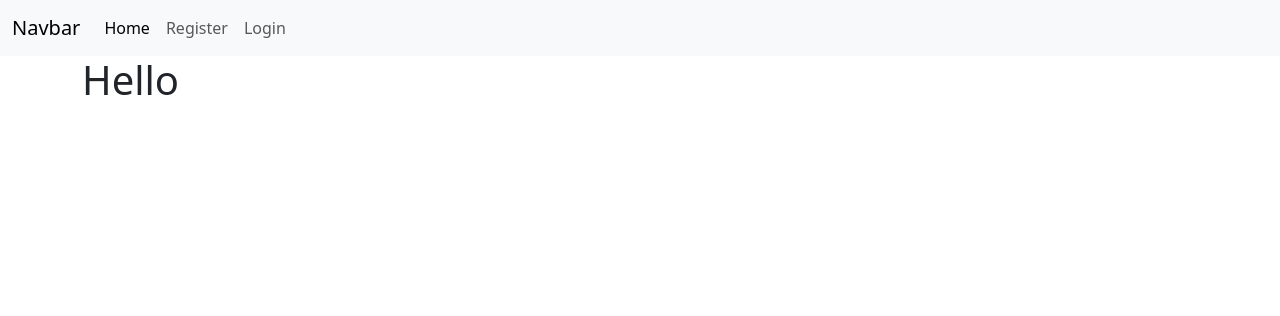
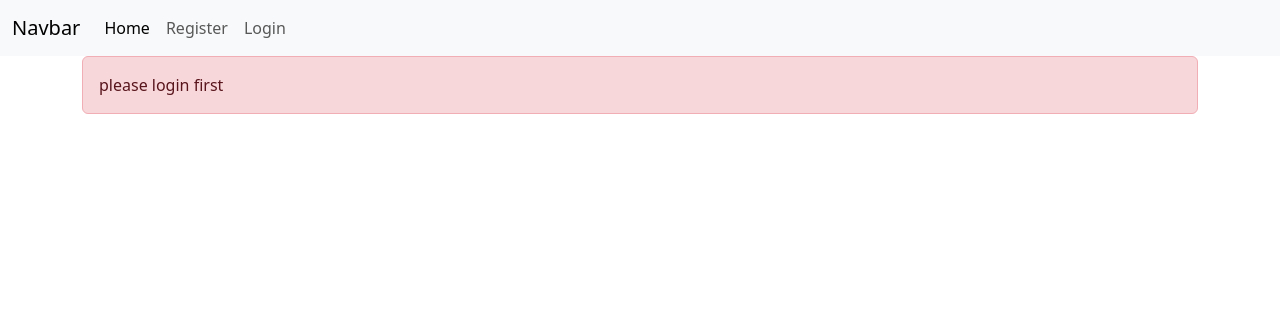
Before and after one commit to NafisFuadTanvir/Django_authentication_practise, a Django app: page / in a window 1280 px wide. Shown: the top 316 px of the page. Run offline with Django 5.2, Linux system fonts and the light colour scheme.

Commit message:
signup,login,private route added

```diff
--- a/authentication/settings.py
+++ b/authentication/settings.py
@@ -125,6 +125,8 @@ STATICFILES_DIRS=[STATIC_DIR,]
 MEDIA_ROOT= MEDIA_DIR
 MEDIS_URL= '/media/'
 
+#login
+LOGIN_URL = 'login:login'
 
 # Default primary key field type
 # https://docs.djangoproject.com/en/5.1/ref/settings/#default-auto-field
--- a/login/urls.py
+++ b/login/urls.py
@@ -1,6 +1,8 @@
 
 from django.urls import path,include
 from login import views
+from django.conf import settings
+from django.contrib.staticfiles.urls import staticfiles_urlpatterns,static
 
 app_name='login'
 urlpatterns = [
@@ -8,5 +10,9 @@ urlpatterns = [
     path('', views.index,name='index' ),
     path('register/',views.register,name='register'),
     path('login/',views.login_page,name='login'),
-    path('user_login/',views.user_login,name='user_login')
+    path('user_login/',views.user_login,name='user_login'),
+    path('user_logout/',views.user_logout,name='user_logout')
 ]
+
+urlpatterns += staticfiles_urlpatterns()
+urlpatterns += static(settings.MEDIA_URL, document_root=settings.MEDIA_ROOT)
--- a/login/views.py
+++ b/login/views.py
@@ -4,10 +4,20 @@ from django.contrib.auth import authenticate,login,logout
 from django.http import HttpResponse,HttpResponseRedirect
 from django.contrib.auth.decorators import login_required
 from django.urls import reverse
+from django.contrib.auth.models import User
+from login.models import UserInfo
 # Create your views here.
 
 def index(request):
     dict={}
+    if request.user.is_authenticated:
+        current_user=request.user
+        user_id= current_user.id
+        user_basic_info= User.objects.get(pk=user_id)
+        user_more_info= UserInfo.objects.get(user__pk=user_id)
+
+
+        dict={'user_basic_info':user_basic_info,'user_more_info':user_more_info}
 
     return render(request,'login_app/index.html',context=dict)
 
@@ -65,3 +75,10 @@ def user_login(request):
 
     else:
         return render(request,'login_app/login.html',context={})
+
+
+@login_required
+def user_logout(request):
+    logout(request)
+
+    return HttpResponseRedirect(reverse('login:index'))
--- a/templates/login_app/base.html
+++ b/templates/login_app/base.html
@@ -16,15 +16,24 @@
           </button>
           <div class="collapse navbar-collapse" id="navbarSupportedContent">
             <ul class="navbar-nav me-auto mb-2 mb-lg-0">
+
+
               <li class="nav-item">
                 <a class="nav-link active" aria-current="page" href="{% url 'login:index' %}">Home</a>
               </li>
+
+              {% if user.is_authenticated %}
+              <li class="nav-item">
+                <a class="nav-link" href="{% url 'login:user_logout' %}">Logout</a>
+              </li>
+               {% else %}
               <li class="nav-item">
                 <a class="nav-link" href="{% url 'login:register' %}">Register</a>
               </li>
               <li class="nav-item">
                 <a class="nav-link" href="{% url 'login:login' %}">Login</a>
               </li>
+              {% endif %}
 
             </form>
           </div>
--- a/templates/login_app/index.html
+++ b/templates/login_app/index.html
@@ -2,6 +2,15 @@
 
  {% block body_block %}
 
- <h1>Hello</h1>
+{% if user.is_authenticated %}
+<p class='mt-4'> hi ,{{ user_basic_info.username }}</p>
+<p class='mb-4'>your mail:- {{ user_basic_info.email }}</p>
 
+<p><a href="{{ user_more_info.facebook_id }}"></a></p>
+
+<img src="/media/{{ user_more_info.profile_picture}}" alt="">
+
+{%else%}
+<div class='alert alert-danger'> please login first </div>
+ {% endif %}
  {% endblock  %}
```
Also changed, not shown: db.sqlite3.
